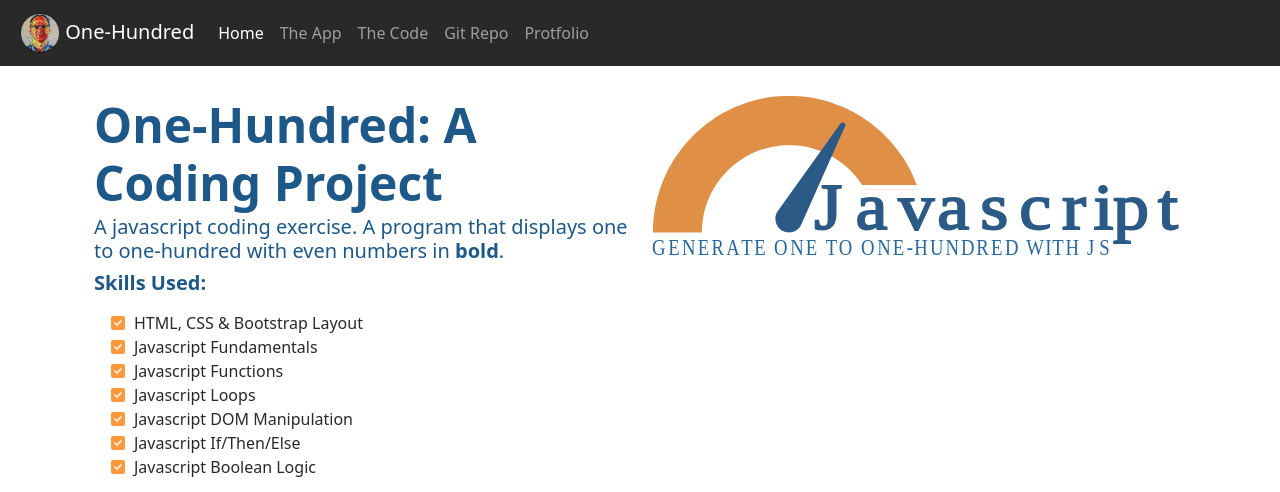
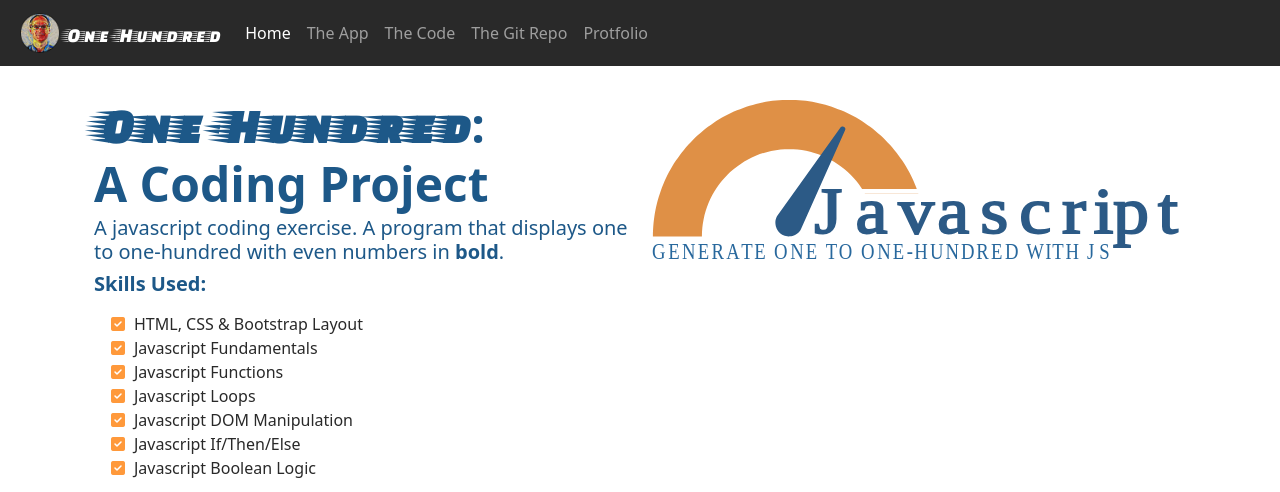
Before and after one commit to Hamberfim/jsOneHundred, a plain HTML site: page index.html in a window 1280 px wide. Shown: the top 492 px of the page. Drawn offline with nearby package versions, Linux system fonts and the light colour scheme.

Commit message:
links, css, one-hund font

```diff
--- a/app.html
+++ b/app.html
@@ -14,6 +14,9 @@
     <!-- Custom style sheet -->
     <link rel="icon" type="image/png" href="img/favicon-32x32.png" />
     <script src="https://kit.fontawesome.com/5db21ba9c6.js" crossorigin="anonymous"></script>
+    <link rel="preconnect" href="https://fonts.googleapis.com">
+    <link rel="preconnect" href="https://fonts.gstatic.com" crossorigin>
+    <link href="https://fonts.googleapis.com/css2?family=Faster+One&family=Oswald&display=swap" rel="stylesheet">
     <link rel="stylesheet" href="css/site.css">
 
 </head>
@@ -22,7 +25,7 @@
     <!-- Nav Section -->
     <nav class="navbar navbar-expand-md navbar-dark fixed-top">
         <div class="container-fluid">
-            <a class="navbar-brand" href="#"><img class="d-inline-block ms-1" src="img/android-chrome-192x192.png"
+            <a class="navbar-brand hundredTitle" href="#"><img class="d-inline-block ms-1" src="img/android-chrome-192x192.png"
                     alt="Hamberfim Logo" height="40"><span class="align-text-top"> One-Hundred</span></a>
             <button class="navbar-toggler ms-0" type="button" data-bs-toggle="collapse" data-bs-target="#navbarCollapse"
                 aria-controls="navbarCollapse" aria-expanded="false" aria-label="Toggle navigation">
@@ -40,7 +43,7 @@
                         <a class="nav-link" href="code.html">The Code</a>
                     </li>
                     <li class="nav-item">
-                        <a class="nav-link" target="_blank" href="https://github.com/Hamberfim">Git Repo</a>
+                        <a class="nav-link" target="_blank" href="https://github.com/Hamberfim/jsOneHundred">The Git Repo</a>
                     </li>
                     <li class="nav-item">
                         <a class="nav-link" target="_blank" href="https://adhamlin.myportfolio.com/">Protfolio</a>
--- a/css/site.css
+++ b/css/site.css
@@ -98,6 +98,10 @@ main>.container {
     width: 100%;
 }
 
+.hundredTitle {
+    font-family: 'Faster One', cursive;
+}
+
 /* Prism CSS for Pre/Code tags */
 
 code[class*="language-"], pre[class*="language-"] {
--- a/index.html
+++ b/index.html
@@ -14,6 +14,9 @@
     <!-- Custom style sheet -->
     <link rel="icon" type="image/png" href="img/favicon-32x32.png" />
     <script src="https://kit.fontawesome.com/5db21ba9c6.js" crossorigin="anonymous"></script>
+    <link rel="preconnect" href="https://fonts.googleapis.com">
+    <link rel="preconnect" href="https://fonts.gstatic.com" crossorigin>
+    <link href="https://fonts.googleapis.com/css2?family=Faster+One&family=Oswald&display=swap" rel="stylesheet">
     <link rel="stylesheet" href="css/site.css">
 
 </head>
@@ -22,8 +25,8 @@
     <!-- Nav Section -->
     <nav class="navbar navbar-expand-md navbar-dark fixed-top">
         <div class="container-fluid">
-            <a class="navbar-brand" href="#"><img class="d-inline-block ms-1" src="img/android-chrome-192x192.png"
-                    alt="Hamberfim Logo" height="40"><span class="align-text-top"> One-Hundred</span></a>
+            <a class="navbar-brand hundredTitle" href="#"><img class="d-inline-block ms-1" src="img/android-chrome-192x192.png"
+                    alt="Hamberfim Logo" height="40"><span class="align-text-top "> One-Hundred</span></a>
             <button class="navbar-toggler ms-0" type="button" data-bs-toggle="collapse" data-bs-target="#navbarCollapse"
                 aria-controls="navbarCollapse" aria-expanded="false" aria-label="Toggle navigation">
                 <span class="navbar-toggler-icon"></span>
@@ -40,7 +43,7 @@
                         <a class="nav-link" href="code.html">The Code</a>
                     </li>
                     <li class="nav-item">
-                        <a class="nav-link" target="_blank" href="https://github.com/Hamberfim">Git Repo</a>
+                        <a class="nav-link" target="_blank" href="https://github.com/Hamberfim/jsOneHundred">The Git Repo</a>
                     </li>
                     <li class="nav-item">
                         <a class="nav-link" target="_blank" href="https://adhamlin.myportfolio.com/">Protfolio</a>
@@ -54,22 +57,30 @@
         <div class="container px-4 py-5">
             <div class="row row-cols-1 row-cols-md-2 gt-5 pt-5">
                 <div class="col order-last order-md-first">
-                    <h1 class="display-5 fw-bold 1h-1 mb-1 mt-3 mt-md-auto">One-Hundred: A Coding Project</h1>
+                    <h2 class="display-5 fw-bold 1h-1 mb-1 mt-3 mt-md-auto"><span class="hundredTitle text-nowrap">One-Hundred</span>:<br><span class="text-nowrap">A Coding Project</span></h2>
                     <h4 class="lead">A javascript coding exercise. A program that displays one to one-hundred with even
                         numbers in <span class="fw-bold">bold</span>.</h4>
                     <h5 class="lead fw-bold">Skills Used:</h5>
                     <Ul class="fa-ul pt-2 checklist">
 
-                        <li><span class="fa-li text-nowrap"><i class="fas fa-check-square"></i></span>HTML, CSS & Bootstrap Layout</li>
-                        <li><span class="fa-li text-nowrap"><i class="fas fa-check-square"></i></span>Javascript Fundamentals</li>
-                        <li><span class="fa-li text-nowrap"><i class="fas fa-check-square"></i></span>Javascript Functions</li>
-                        <li><span class="fa-li text-nowrap"><i class="fas fa-check-square"></i></span>Javascript Loops</li>
-                        <li><span class="fa-li text-nowrap"><i class="fas fa-check-square"></i></span>Javascript DOM Manipulation</li>
-                        <li><span class="fa-li text-nowrap"><i class="fas fa-check-square"></i></span>Javascript If/Then/Else</li>
-                        <li><span class="fa-li text-nowrap"><i class="fas fa-check-square"></i></span>Javascript Boolean Logic</li>
+                        <li><span class="fa-li text-nowrap"><i class="fas fa-check-square"></i></span>HTML, CSS &
+                            Bootstrap Layout</li>
+                        <li><span class="fa-li text-nowrap"><i class="fas fa-check-square"></i></span>Javascript
+                            Fundamentals</li>
+                        <li><span class="fa-li text-nowrap"><i class="fas fa-check-square"></i></span>Javascript
+                            Functions</li>
+                        <li><span class="fa-li text-nowrap"><i class="fas fa-check-square"></i></span>Javascript Loops
+                        </li>
+                        <li><span class="fa-li text-nowrap"><i class="fas fa-check-square"></i></span>Javascript DOM
+                            Manipulation</li>
+                        <li><span class="fa-li text-nowrap"><i class="fas fa-check-square"></i></span>Javascript
+                            If/Then/Else</li>
+                        <li><span class="fa-li text-nowrap"><i class="fas fa-check-square"></i></span>Javascript Boolean
+                            Logic</li>
                     </Ul>
                     <div>
-                        <a type="button" class="btn btn-outline-dark btn-lg px-2 me-md-2" href="app.html">Try it Out!</a>
+                        <a type="button" class="btn btn-outline-dark btn-lg px-2 me-md-2" href="app.html">Try it
+                            Out!</a>
                     </div>
                     <div class="mt-3">
                         <div class="d-flex">
@@ -82,7 +93,7 @@
                         </div>
                     </div>
                 </div>
-                <div class="col">
+                <div class="col my-md-1">
                     <img src="img/jsHundred.svg" alt="Javascript 100 Logo"
                         class="img-fluid center-block d-block mx-auto">
                 </div>
```
Also changed, not shown: code.html (+8 -4 lines).
